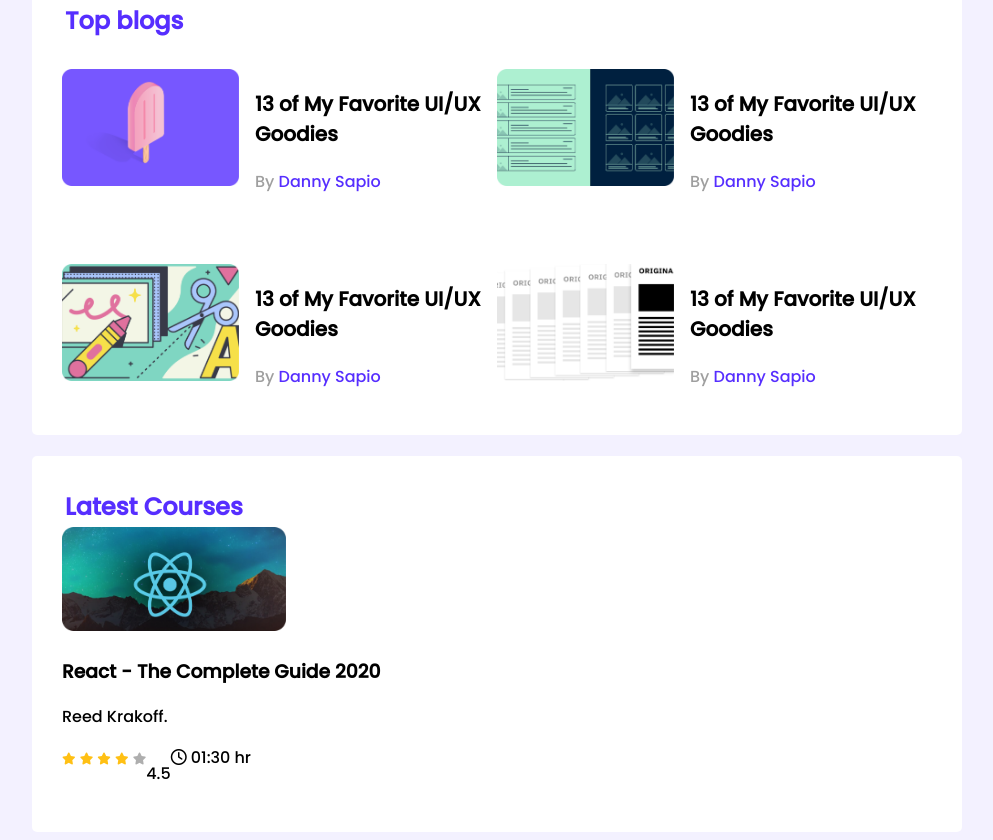
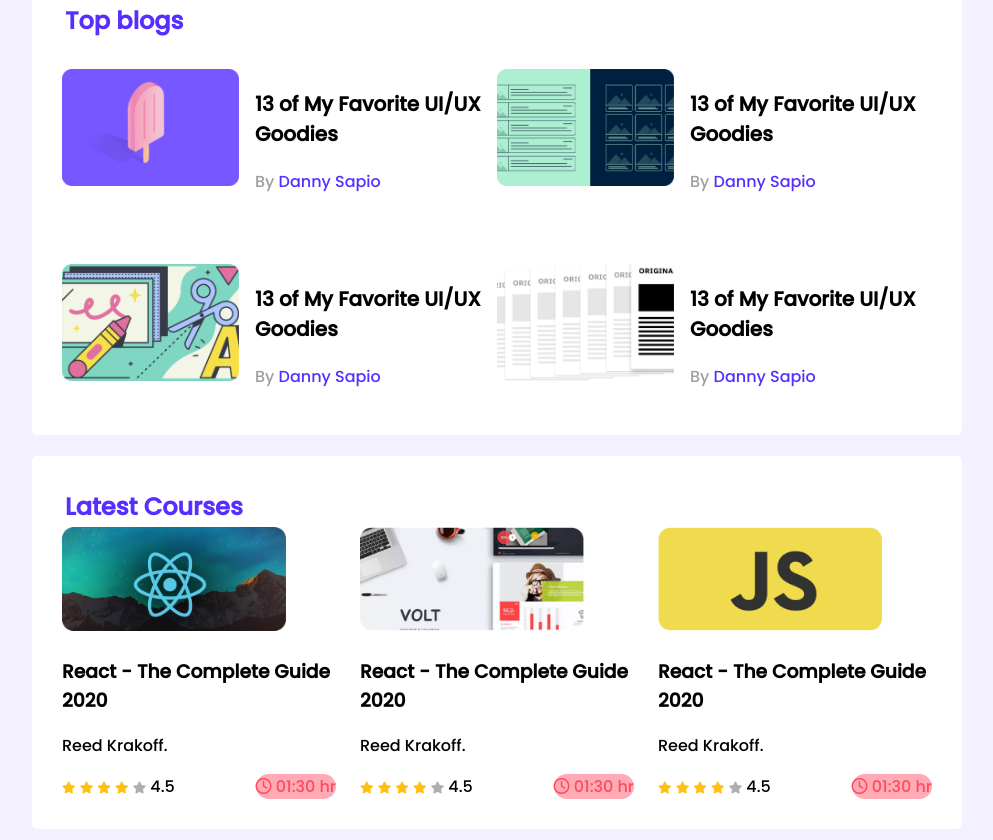
Before and after one commit to Hirenchandro/leader-board-css3, a plain HTML site: page index.html in a window 1280 px wide. Shown: the part 282-1122 px from the top of the page, without its empty margins (143-1136 px from the left). Drawn offline with Linux system fonts and the light colour scheme.

Commit message:
latest course complete

```diff
--- a/index.html
+++ b/index.html
@@ -111,8 +111,57 @@
                                 <i class="fas fa-star filled"></i>
                                 <i class="fas fa-star filled"></i>
                                 <i class="fas fa-star empty"></i>
+                                <span>4.5</span>
                             </div>
-                            <p>4.5</p>
+
+                            <div class="course-duration">
+                                <i class="far fa-clock"></i>
+                                01:30 hr
+                            </div>
+                        </div>
+                    </div>
+                </div>
+                <div class="course">
+                    <div class="course-banner">
+                        <img src="images/courses/course-2.png" alt="">
+                    </div>
+                    <div class="course-detail">
+                        <h3 class="course-title">React - The Complete Guide 2020</h3>
+                        <p class="course-author">Reed Krakoff.</p>
+                        <div class="course-info">
+                            <div>
+                                <i class="fas fa-star filled"></i>
+                                <i class="fas fa-star filled"></i>
+                                <i class="fas fa-star filled"></i>
+                                <i class="fas fa-star filled"></i>
+                                <i class="fas fa-star empty"></i>
+                                <span>4.5</span>
+                            </div>
+
+                            <div class="course-duration">
+                                <i class="far fa-clock"></i>
+                                01:30 hr
+                            </div>
+                        </div>
+                    </div>
+                </div>
+                <div class="course">
+                    <div class="course-banner">
+                        <img src="images/courses/course-3.png" alt="">
+                    </div>
+                    <div class="course-detail">
+                        <h3 class="course-title">React - The Complete Guide 2020</h3>
+                        <p class="course-author">Reed Krakoff.</p>
+                        <div class="course-info">
+                            <div>
+                                <i class="fas fa-star filled"></i>
+                                <i class="fas fa-star filled"></i>
+                                <i class="fas fa-star filled"></i>
+                                <i class="fas fa-star filled"></i>
+                                <i class="fas fa-star empty"></i>
+                                <span>4.5</span>
+                            </div>
+
                             <div class="course-duration">
                                 <i class="far fa-clock"></i>
                                 01:30 hr
--- a/styles/style.css
+++ b/styles/style.css
@@ -85,12 +85,19 @@ margin-left: 16px;
 /* -------------
 courses styles
 ----------------------  */
+.courses{
+    display: grid;
+    grid-template-columns: repeat(3,1fr);
+    grid-column-gap: 24px;
+}
 .courses .course-banner img{
     width: 224px;
     height: 104px;
 }
 .course-info{
     display: flex;
+    align-items: center;
+    justify-content: space-between;
 }
 .fa-star{
     font-size: 12px;
@@ -101,3 +108,9 @@ courses styles
 .fa-star.empty{
     color: #AEAEAE;
 }
+.course-duration{
+color: #FF4A60;
+background-color: #ff4a5f77;
+border-radius: 15px;
+
+}
```
